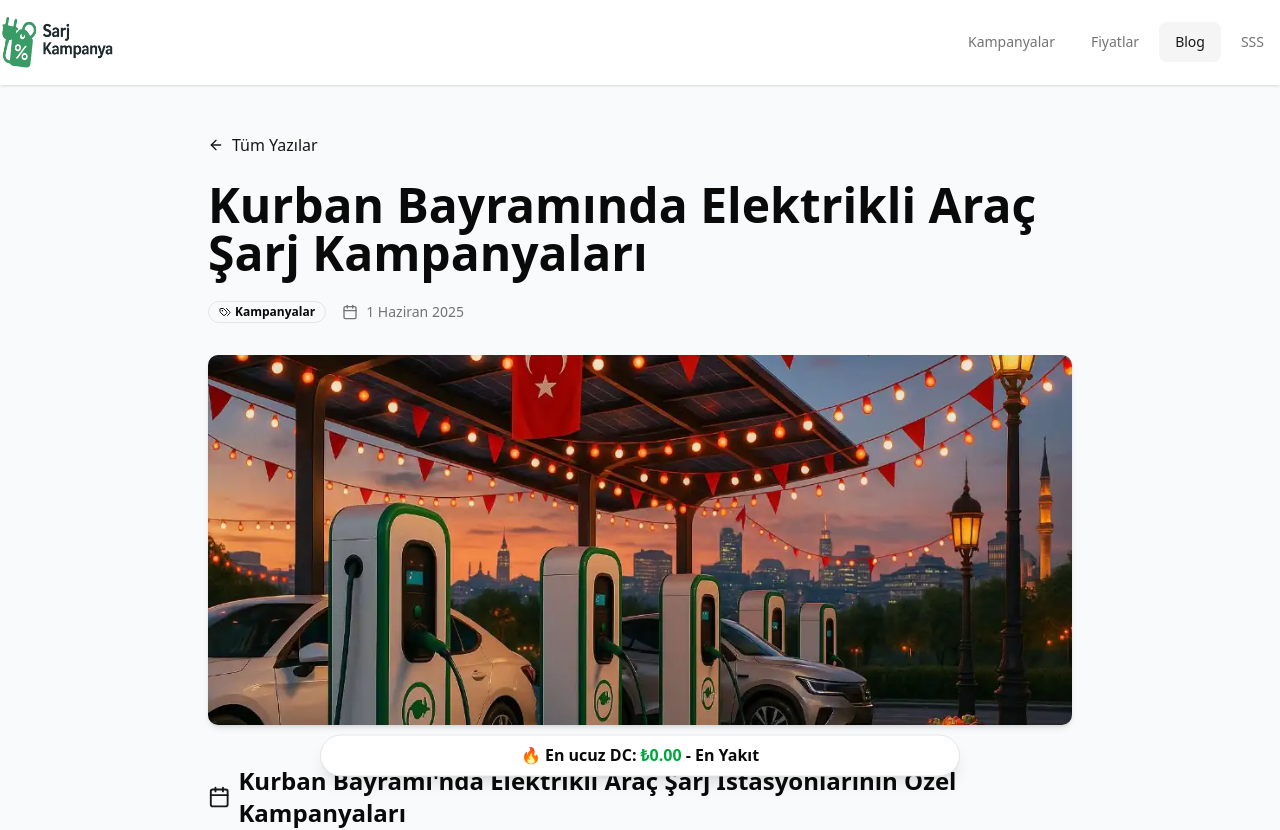
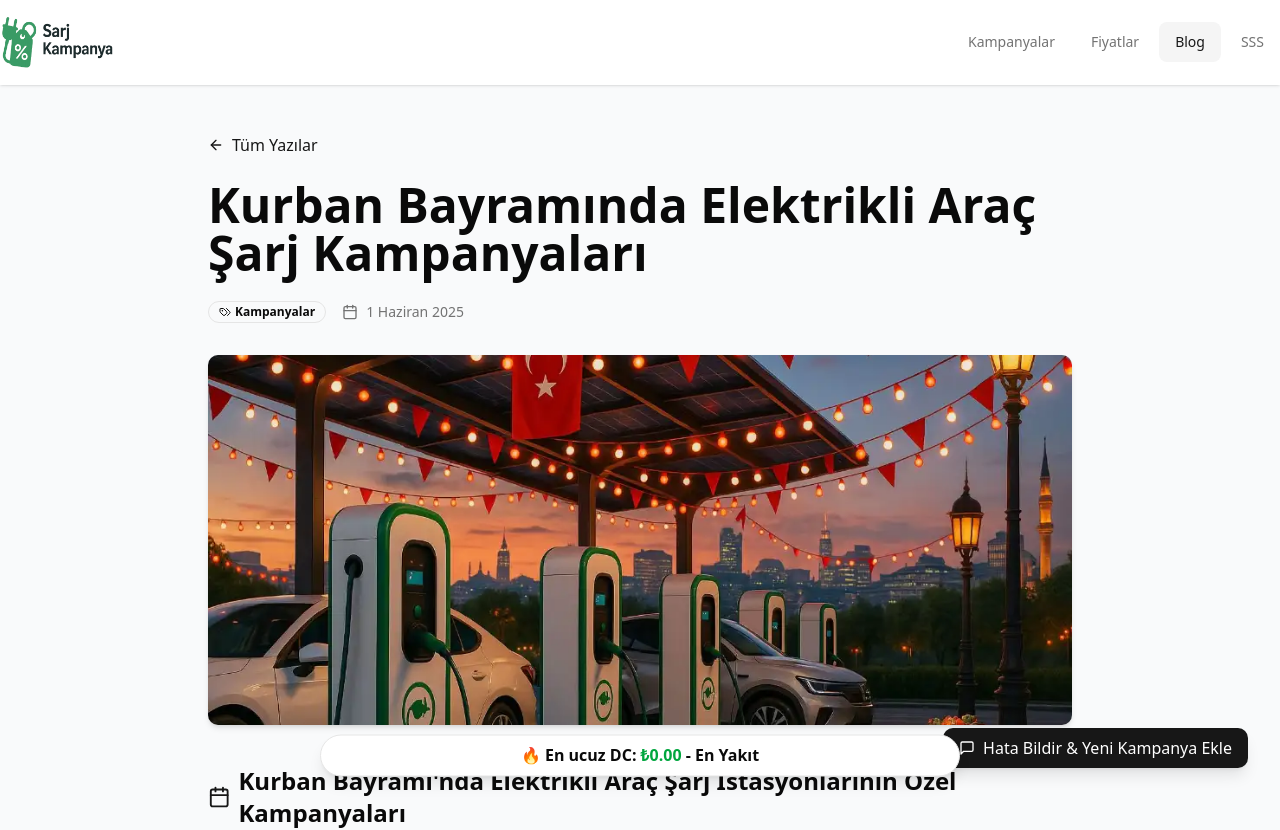
Before and after one commit to brnysn/ev-discounts, a Next.js app: page /blog/kurban-bayrami-2025 in a window 1280 px wide. Shown: the top 830 px of the page. Built offline with nearby package versions, Linux system fonts and the light colour scheme.

Commit message:
Update page.tsx

```diff
--- a/src/app/blog/kurban-bayrami-2025/page.tsx
+++ b/src/app/blog/kurban-bayrami-2025/page.tsx
@@ -667,6 +667,31 @@ export default function KurbanBayrami2025() {
             </p>
           </div>
         </BlogPost>
+        {/* Feedback Button */}
+        <div className="fixed bottom-8 right-8">
+          <a
+            href="https://form.jotform.com/251522243559961"
+            target="_blank"
+            rel="noopener noreferrer"
+            className="flex items-center gap-2 px-4 py-2 bg-primary text-white rounded-lg hover:bg-primary/90 transition-colors shadow-lg"
+          >
+            <svg
+              xmlns="http://www.w3.org/2000/svg"
+              width="16"
+              height="16"
+              viewBox="0 0 24 24"
+              fill="none"
+              stroke="currentColor"
+              strokeWidth="2"
+              strokeLinecap="round"
+              strokeLinejoin="round"
+              className="lucide lucide-message-square"
+            >
+              <path d="M21 15a2 2 0 0 1-2 2H7l-4 4V5a2 2 0 0 1 2-2h14a2 2 0 0 1 2 2z" />
+            </svg>
+            Hata Bildir & Yeni Kampanya Ekle
+          </a>
+        </div>
       </div>
     </BlogPostWrapper>
   );
```
